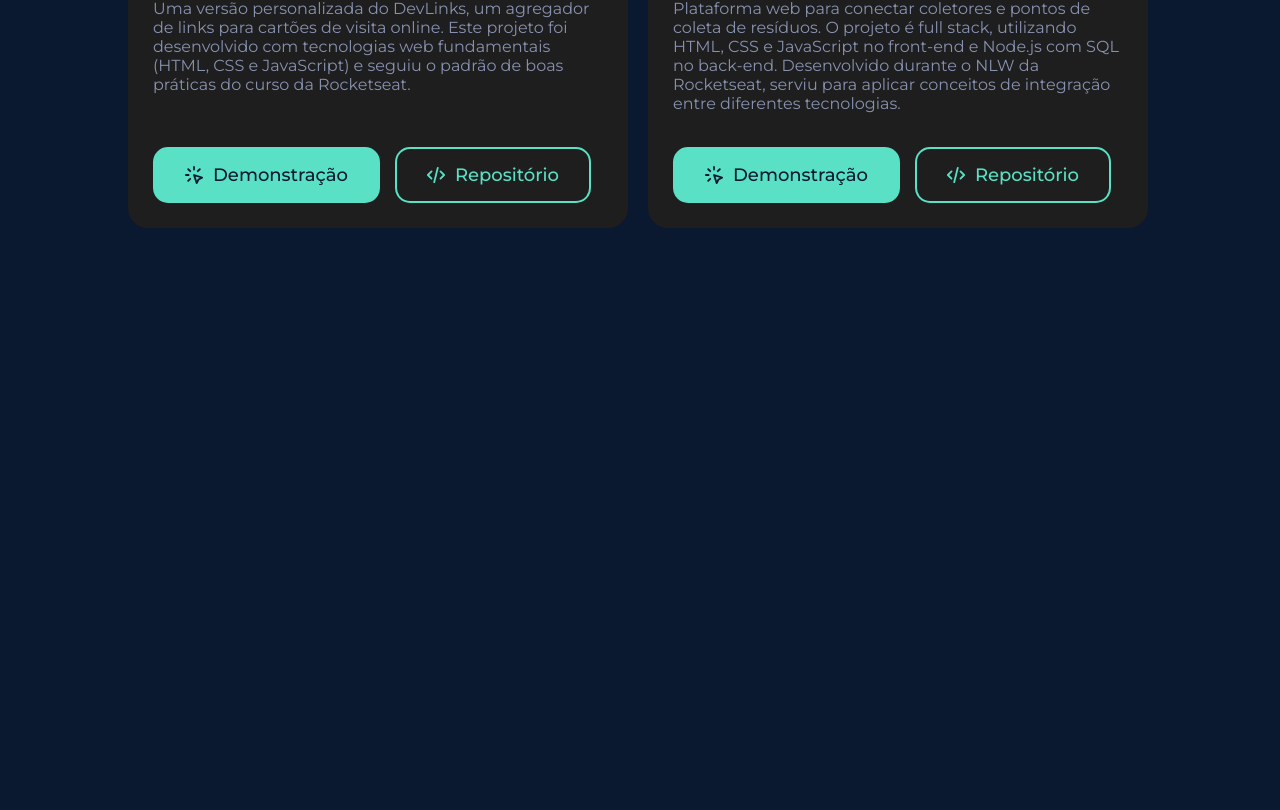
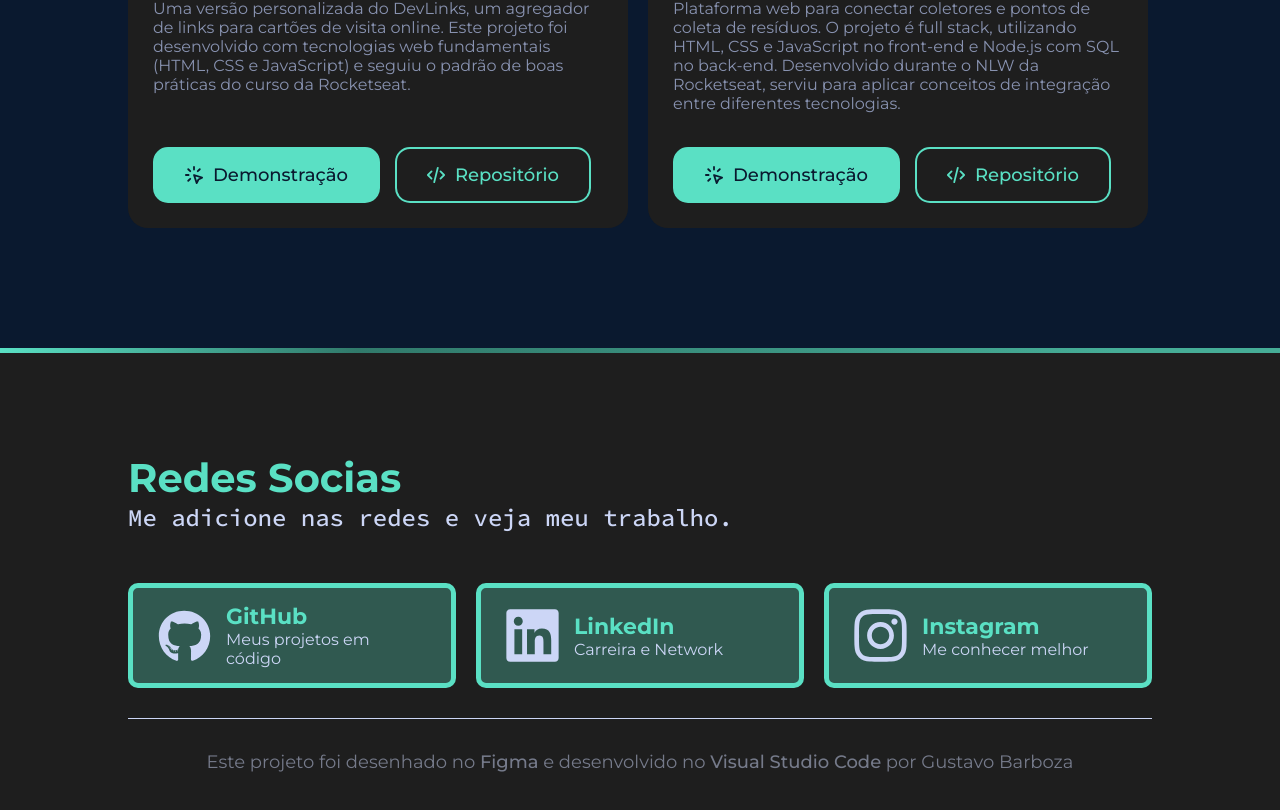
Before and after one commit to gustavonbarboza/portfolio-v2, a React (Create React App) app: page / in a window 1280 px wide. Shown: the part 3298-4108 px from the top of the page. Before the commit the page ends 3646 px from the top, so only its background shows below. Built offline with nearby package versions, Linux system fonts and the light colour scheme.

Commit message:
Adicionado a page de Social Midia com todos os componentes

```diff
--- a/src/sections/SocialMedia/index.js
+++ b/src/sections/SocialMedia/index.js
@@ -1,5 +1,62 @@
-function SocialMedia() {
+/* eslint-disable react/jsx-one-expression-per-line */
+/* eslint-disable max-len */
+import PropTypes from 'prop-types';
 
+import {
+  SocialMediaContainer,
+  Subtitle,
+  SectionTitle,
+  Buttons,
+  Divider,
+  FooterText,
+} from './styles';
+import { Container } from '../../components/Container';
+import SocialMediaButton from '../../components/SocialMediaButton';
+
+import githubIcon from '../../assets/images/icons/github-icon.svg';
+import linkedinIcon from '../../assets/images/icons/linkedin-icon-white.svg';
+import instagramIcon from '../../assets/images/icons/instagram-icon.svg';
+
+function SocialMedia({ id }) {
+  return (
+    <SocialMediaContainer id={id}>
+      <Container>
+        <Subtitle>Redes Socias</Subtitle>
+        <SectionTitle>Me adicione nas redes e veja meu trabalho.</SectionTitle>
+
+        <Buttons>
+          <SocialMediaButton
+            title="GitHub"
+            subtitle="Meus projetos em código"
+            iconSrc={githubIcon}
+            href="https://github.com/gustavonbarboza"
+          />
+          <SocialMediaButton
+            title="LinkedIn"
+            subtitle="Carreira e Network"
+            iconSrc={linkedinIcon}
+            href="https://www.linkedin.com/in/gustavonbarboza"
+          />
+          <SocialMediaButton
+            title="Instagram"
+            subtitle="Me conhecer melhor"
+            iconSrc={instagramIcon}
+            href="https://www.instagram.com/gustavobarboza._/"
+          />
+        </Buttons>
+
+        <Divider />
+        <FooterText>
+          Este projeto foi desenhado no <strong>Figma</strong> e desenvolvido no <strong>Visual Studio Code</strong> por Gustavo Barboza
+        </FooterText>
+
+      </Container>
+    </SocialMediaContainer>
+  );
 }
 
+SocialMedia.propTypes = {
+  id: PropTypes.string.isRequired,
+};
+
 export default SocialMedia;
--- a/src/sections/SocialMedia/styles.js
+++ b/src/sections/SocialMedia/styles.js
@@ -0,0 +1,57 @@
+import styled from 'styled-components';
+
+export const SocialMediaContainer = styled.section`
+  padding: 100px 0;
+
+  border-top: 5px solid transparent;
+  border-image-source: linear-gradient(90deg, #5AE0C4 0%, #317A6B 27.88%, #3B9381 58.17%, #46AD97 87.02%);
+  border-image-slice: 1;
+
+  background-color: ${({ theme }) => theme.surface}
+`;
+
+export const SectionTitle = styled.h2`
+  color: ${({ theme }) => theme.text.light};
+  font-family: 'Source Code Pro';
+  font-weight: 500;
+  font-size: 24px;
+  margin-bottom: 50px;
+`;
+
+export const Subtitle = styled.h1`
+  color: ${({ theme }) => theme.primary};
+  font-size: 40px;
+`;
+
+export const Buttons = styled.div`
+  display: grid;
+  grid-template-columns: repeat(3, 1fr);
+  gap: 20px;
+
+  @media (max-width: 768px) {
+    grid-template-columns: 1fr;
+
+    width: 90%;
+    max-width: 400px;
+    margin: 0 auto;
+  }
+`;
+
+export const Divider = styled.hr`
+  width: 100%;
+  height: 1px;
+  background-color: ${({ theme }) => theme.secondary};
+  border: none;
+  margin: 30px 0;
+`;
+
+export const FooterText = styled.p`
+  font-size: 18px;
+  color: ${({ theme }) => theme.secondaryVariants.transparent05};
+  text-align: center;
+  line-height: 1.5;
+
+  strong {
+    font-weight: 500;
+  }
+`;
```
